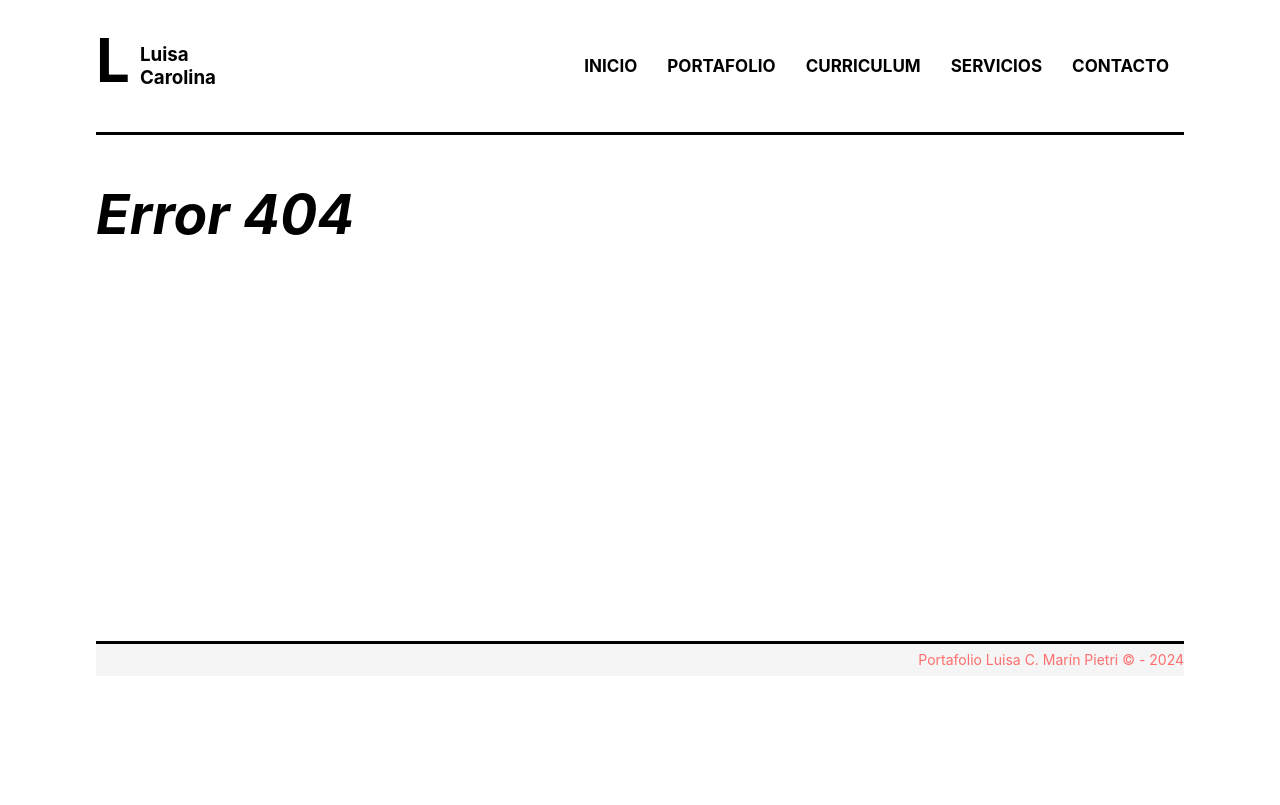
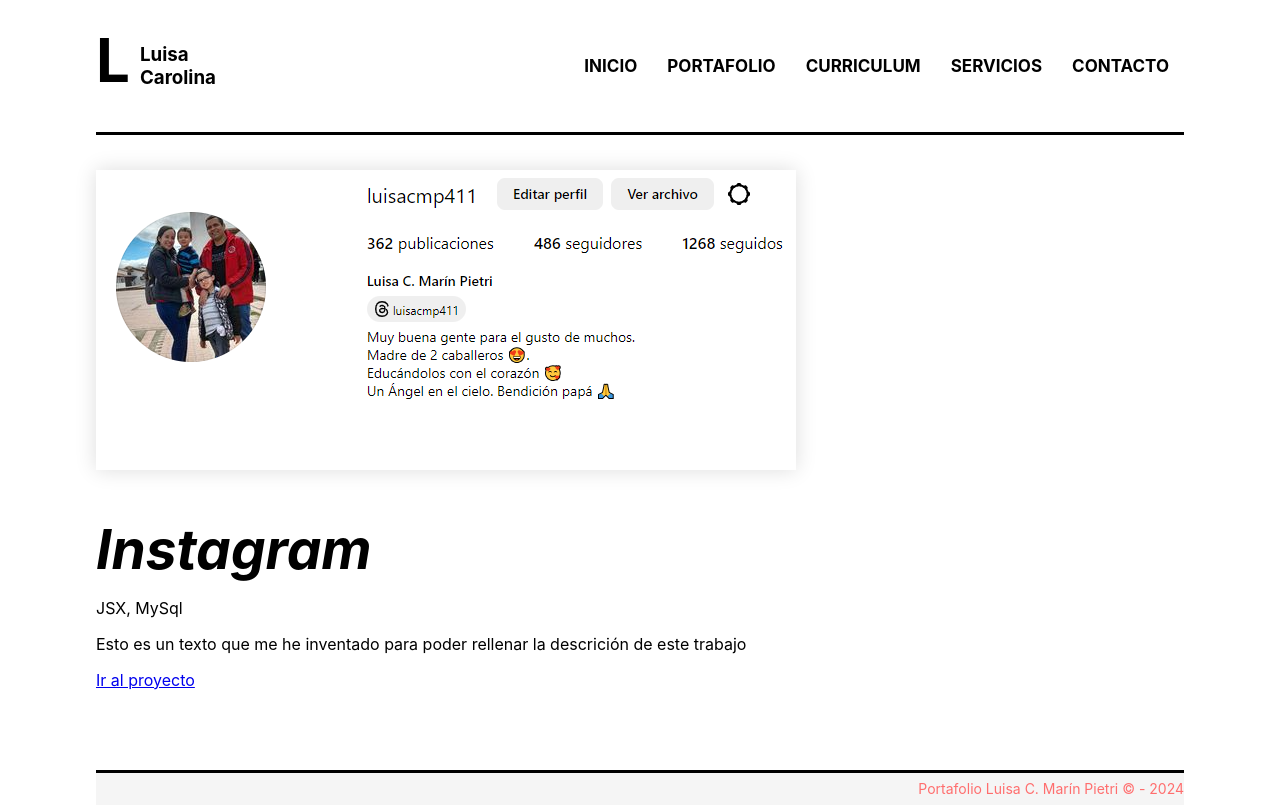
Before and after one commit to mpluisacarolina/08-proyecto2, a React (Create React App) app: page /proyecto/instagram in a window 1280 px wide. Before the commit this address had no page. Built offline with nearby package versions, Linux system fonts and the light colour scheme.

Commit message:
Detalles de Proyectos

```diff
--- a/src/components/Portafolio.jsx
+++ b/src/components/Portafolio.jsx
@@ -12,7 +12,7 @@
             return (
               <article key={trabajo.id} className="work-item">
                 <div className="mask" >
-                  <img src={"images/" + trabajo.id + ".png"} />
+                  <img src={"images/" + trabajo.id + ".PNG"} />
                 </div>
                 <span>{trabajo.categorias}</span>
                 <h2><Link to={"/proyecto/" + trabajo.id}>{trabajo.nombre}</Link></h2>
--- /dev/null
+++ b/src/components/Proyecto.jsx
@@ -0,0 +1,27 @@
+import React, { useEffect, useState } from 'react'
+import { useParams } from 'react-router-dom'
+import { trabajos } from '../data/trabajos';
+
+export const Proyecto = () => {
+
+  const [proyecto, setProyecto] = useState({});
+  const params = useParams();
+
+  useEffect(() => {
+    let proyecto = trabajos.filter(trabajo => trabajo.id === params.id);
+    setProyecto(proyecto[0]);
+
+  }, []);
+
+  return (
+    <div className="page page-work">
+      <div className="mask" >
+        <img src={"/images/" + proyecto.id + ".PNG"} />
+      </div>
+      <h1 className="heading">{proyecto.nombre}</h1>
+      <p>{proyecto.tecnologias}</p>
+      <p>{proyecto.descripcion}</p>
+      <a href={"https://" + proyecto.url} target="_blank">Ir al proyecto</a>
+    </div>
+  )
+}
--- a/src/index.css
+++ b/src/index.css
@@ -177,11 +177,11 @@
 }
 
 .work-item .mask{
-  width: 100%;
-  height: 400px;
+  width: 90%;
+  height: 500px;
   overflow: hidden;
   border: 1px solid #ddd;
-  box-shadow: 0px 5px 15px #ddd; /*x y difuminado color de sombra*/
+  box-shadow: 0px 5px 15px #ddd; /*x, y, difuminado y color de sombra*/
 }
 
 .work-item img{
@@ -225,5 +225,11 @@
   padding-top: 15px;
   border-top: 1px solid #ddd;
   font-size: 15px;
+}
 
+.page-work .mask{
+  height: 300px;
+  width: 700px;
+  overflow:hidden;
+  box-shadow: 0px 0px 20px #ddd;
 }
--- a/src/router/MisRutas.jsx
+++ b/src/router/MisRutas.jsx
@@ -7,6 +7,7 @@
 import { Contacto } from '../components/Contacto';
 import { HeaderNav } from '../components/layout/HeaderNav';
 import { Footer } from '../components/layout/Footer';
+import { Proyecto } from '../components/Proyecto';
 
 export const MisRutas = () => {
     return (
@@ -23,6 +24,7 @@
                     <Route path="servicios" element={<Servicios />} />
                     <Route path="curriculum" element={<Curriculum />} />
                     <Route path="contacto" element={<Contacto />} />
+                    <Route path="proyecto/:id" element={<Proyecto />} />
                     <Route path="*" element={
                         <div className='page'>
                             <h1 className='heading'>Error 404</h1>
```
